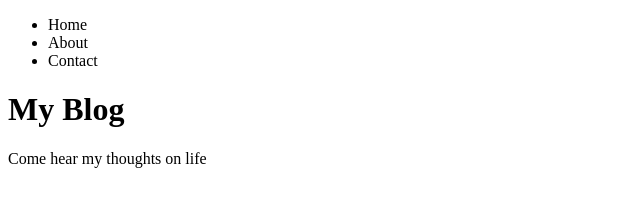
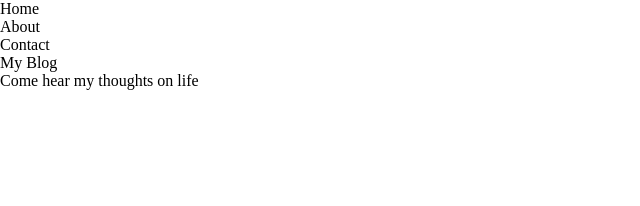
Before and after one commit to Jthapata/wk2d3, a plain HTML site: page index.html in a window 1280 px wide. Shown: the whole page, without its empty margins (0-640 px from the left). Drawn offline with Linux system fonts and the light colour scheme.

Commit message:
adding main.css and connecting it to index.hmtl

```diff
--- a/index.html
+++ b/index.html
@@ -2,6 +2,7 @@
 <html>
 <head>
     <title>My Blog</title>
+    <link rel="stylesheet" type="text/css" href="main.css"
 </head>
 <body>
     <header>
--- /dev/null
+++ b/main.css
@@ -0,0 +1,7 @@
+html, body, h1, h2, ul, p, a {
+    padding: 0;
+    border: 0;
+    margin: 0;
+    font: inherit;
+    font-size: 100%;
+}
```
